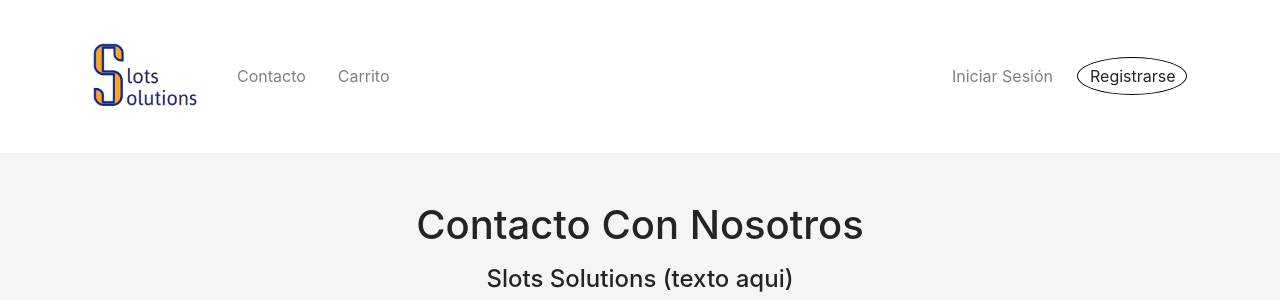
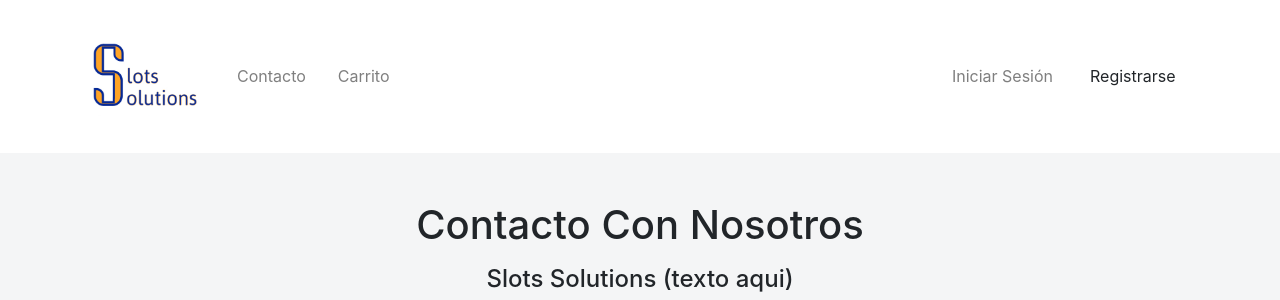
Before and after one commit to cllueca/warehousewars, a Django app: page /contacto/ in a window 1280 px wide. Shown: the top 300 px of the page. Run offline with Django 4.2, Linux system fonts and the light colour scheme; some libraries are stand-ins or nearby versions.

Commit message:
Arreglada una clase de CSS del navbar

```diff
--- a/templates/navbar.html
+++ b/templates/navbar.html
@@ -18,14 +18,14 @@
                 <a href="#" class="nav-item nav-link mx-2">{{user.username}}</a>
             </div>
             <div class="navbar-nav ">
-                <a href="{% url 'logout' %}" class="btn mx-2 custom-oval" style="width: 110px;">Cerrar Sesión</a>
+                <a href="{% url 'logout' %}" class="btn mx-2 button-38" style="width: 110px;">Cerrar Sesión</a>
             </div>
             {% else %}
             <div class="navbar-nav ml-auto">
                 <a href="{% url 'login' %}" class="nav-item nav-link mx-2">Iniciar Sesión</a>
             </div>
             <div class="navbar-nav ">
-                <a href="{% url 'registro' %}" class="btn mx-2 custom-oval" style="width: 110px;">Registrarse</a>
+                <a href="{% url 'registro' %}" class="btn mx-2 button-38" style="width: 110px;">Registrarse</a>
             </div>
             {% endif %}
         </div>
```
